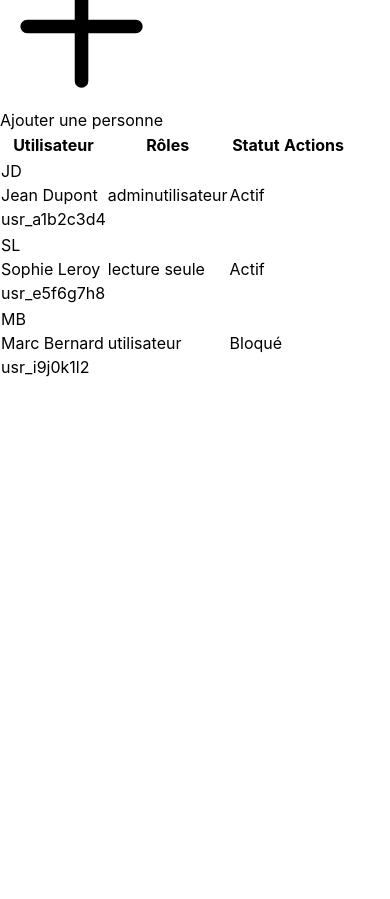
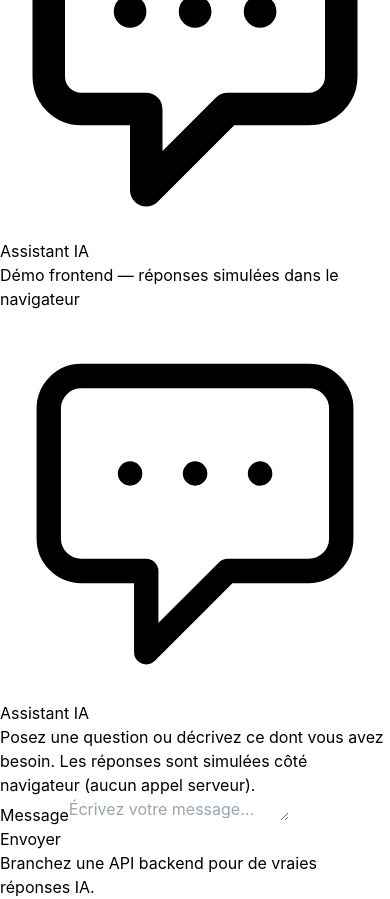
Before and after one commit to Datacsec/prt, a Vue app: page /assurance in a window 390 px wide. Shown: the part 2440-3339 px from the top of the page. Before the commit the page ends 2820 px from the top, so only its background shows below. Built offline with nearby package versions, Linux system fonts and the light colour scheme.

Commit message:
Update AssurancePage.vue

```diff
--- a/src/pages/AssurancePage.vue
+++ b/src/pages/AssurancePage.vue
@@ -1,354 +1,199 @@
 <template>
-  <div class="max-w-7xl mx-auto w-full">
-    <div class="mb-6">
-      <h2 class="text-2xl font-semibold text-gray-900 mb-1">Paramètres — Utilisateurs</h2>
-      <p class="text-sm text-gray-500">Gestion des utilisateurs et des accès</p>
-    </div>
-    <div class="bg-white rounded-lg border border-gray-200 p-6">
-  <div class="space-y-6">
-    <div class="flex flex-col gap-4 sm:flex-row sm:items-center sm:justify-between">
-      <p class="text-sm text-gray-600 max-w-xl">
-        Gérez les comptes : UID, nom, rôles et statut. Les données sont locales au navigateur (démo).
-      </p>
-      <button
-        type="button"
-        class="inline-flex items-center justify-center rounded-lg bg-blue-600 px-4 py-2.5 text-sm font-medium text-white shadow-sm hover:bg-blue-700 focus:outline-none focus:ring-2 focus:ring-blue-500 focus:ring-offset-2 shrink-0"
-        @click="openAddModal"
+  <div class="flex flex-col flex-1 min-h-0 w-full h-full">
+    <!-- En-tête (remplace le titre de page App en mode plein écran) -->
+    <header
+      class="shrink-0 flex items-center gap-3 border-b border-gray-200 bg-white px-6 py-4"
     >
-        <svg class="w-5 h-5 mr-2" fill="none" stroke="currentColor" viewBox="0 0 24 24">
-          <path stroke-linecap="round" stroke-linejoin="round" stroke-width="2" d="M12 4v16m8-8H4" />
-        </svg>
-        Ajouter une personne
-      </button>
-    </div>
-
-    <div class="overflow-hidden rounded-lg border border-gray-200 shadow-sm">
-      <div class="overflow-x-auto">
-        <table class="min-w-full divide-y divide-gray-200 text-sm">
-          <thead class="bg-gray-50">
-            <tr>
-              <th scope="col" class="px-4 py-3 text-left font-semibold text-gray-700">Utilisateur</th>
-              <th scope="col" class="px-4 py-3 text-left font-semibold text-gray-700">Rôles</th>
-              <th scope="col" class="px-4 py-3 text-left font-semibold text-gray-700">Statut</th>
-              <th scope="col" class="px-4 py-3 text-right font-semibold text-gray-700 whitespace-nowrap">
-                Actions
-              </th>
-            </tr>
-          </thead>
-          <tbody class="divide-y divide-gray-200 bg-white">
-            <tr v-if="users.length === 0">
-              <td colspan="4" class="px-4 py-12 text-center text-gray-500">
-                Aucun utilisateur. Cliquez sur « Ajouter une personne » pour commencer.
-              </td>
-            </tr>
-            <tr
-              v-for="u in users"
-              :key="u.uid"
-              class="hover:bg-gray-50/80"
+      <div
+        class="flex h-10 w-10 items-center justify-center rounded-xl bg-gradient-to-br from-violet-500 to-indigo-600 shadow-md shadow-indigo-500/20"
       >
-              <td class="px-4 py-3">
-                <div class="flex items-center gap-3 min-w-0">
-                  <div
-                    :class="[
-                      'flex h-10 w-10 shrink-0 items-center justify-center rounded-full text-xs font-semibold shadow-sm ring-2 ring-white',
-                      avatarRingClass(u.uid)
-                    ]"
-                    :aria-hidden="true"
-                  >
-                    {{ initials(u.name) }}
-                  </div>
-                  <div class="min-w-0">
-                    <p class="font-medium text-gray-900 truncate">{{ u.name }}</p>
-                    <p class="font-mono text-xs text-gray-500 truncate" :title="u.uid">{{ u.uid }}</p>
-                  </div>
-                </div>
-              </td>
-              <td class="px-4 py-3">
-                <div class="flex flex-wrap gap-1.5">
-                  <span
-                    v-for="role in u.roles"
-                    :key="role"
-                    class="inline-flex rounded-full bg-gray-100 px-2.5 py-0.5 text-xs font-medium text-gray-700"
-                  >
-                    {{ role }}
-                  </span>
-                </div>
-              </td>
-              <td class="px-4 py-3 whitespace-nowrap">
-                <span
-                  :class="[
-                    'inline-flex rounded-full px-2.5 py-0.5 text-xs font-semibold',
-                    u.status === 'active'
-                      ? 'bg-emerald-100 text-emerald-800'
-                      : 'bg-red-100 text-red-800'
-                  ]"
-                >
-                  {{ u.status === 'active' ? 'Actif' : 'Bloqué' }}
-                </span>
-              </td>
-              <td class="px-4 py-3 text-right whitespace-nowrap">
-                <div class="inline-flex items-center gap-1">
-                  <button
-                    type="button"
-                    :class="[
-                      'inline-flex h-9 w-9 items-center justify-center rounded-full transition-colors',
-                      u.status === 'active'
-                        ? 'text-amber-600 hover:bg-amber-50 hover:text-amber-800'
-                        : 'text-emerald-600 hover:bg-emerald-50 hover:text-emerald-800'
-                    ]"
-                    :title="u.status === 'active' ? 'Bloquer' : 'Débloquer'"
-                    :aria-label="u.status === 'active' ? 'Bloquer l’utilisateur' : 'Débloquer l’utilisateur'"
-                    @click="toggleBlock(u)"
-                  >
-                    <!-- cadenas fermé = bloquer, ouvert = débloquer -->
-                    <svg
-                      v-if="u.status === 'active'"
-                      class="h-5 w-5"
-                      fill="none"
-                      stroke="currentColor"
-                      viewBox="0 0 24 24"
-                    >
+        <svg class="w-5 h-5 text-white" fill="none" stroke="currentColor" viewBox="0 0 24 24">
           <path
             stroke-linecap="round"
             stroke-linejoin="round"
             stroke-width="2"
-                        d="M12 15v2m-6 4h12a2 2 0 002-2v-6a2 2 0 00-2-2H6a2 2 0 00-2 2v6a2 2 0 002 2zm10-10V7a4 4 0 00-8 0v4h8z"
+            d="M8 10h.01M12 10h.01M16 10h.01M9 16H5a2 2 0 01-2-2V6a2 2 0 012-2h14a2 2 0 012 2v8a2 2 0 01-2 2h-5l-5 5v-5z"
           />
         </svg>
-                    <svg
-                      v-else
-                      class="h-5 w-5"
-                      fill="none"
-                      stroke="currentColor"
-                      viewBox="0 0 24 24"
+      </div>
+      <div class="min-w-0">
+        <h1 class="text-lg font-semibold text-gray-900 truncate">Assistant IA</h1>
+        <p class="text-xs text-gray-500 truncate">Démo frontend — réponses simulées dans le navigateur</p>
+      </div>
+    </header>
+
+    <!-- Zone messages (scroll sur toute la hauteur restante) -->
+    <div
+      ref="scrollRoot"
+      class="flex-1 min-h-0 overflow-y-auto bg-gray-50 px-6 py-6 space-y-4"
     >
+      <div
+        v-if="messages.length === 0"
+        class="flex flex-col items-center justify-center text-center py-16 px-6 text-gray-500"
+      >
+        <div
+          class="w-14 h-14 rounded-2xl bg-gradient-to-br from-violet-500 to-indigo-600 flex items-center justify-center mb-4 shadow-lg shadow-indigo-500/25"
+        >
+          <svg class="w-8 h-8 text-white" fill="none" stroke="currentColor" viewBox="0 0 24 24">
             <path
               stroke-linecap="round"
               stroke-linejoin="round"
-                        stroke-width="2"
-                        d="M16.5 10.5V6.75a4.5 4.5 0 10-9 0v3.75m-.75 11.25h10.5a2.25 2.25 0 002.25-2.25v-6.75a2.25 2.25 0 00-2.25-2.25H6.75a2.25 2.25 0 00-2.25 2.25v6.75a2.25 2.25 0 002.25 2.25z"
+              stroke-width="1.5"
+              d="M8 10h.01M12 10h.01M16 10h.01M9 16H5a2 2 0 01-2-2V6a2 2 0 012-2h14a2 2 0 012 2v8a2 2 0 01-2 2h-5l-5 5v-5z"
             />
           </svg>
-                  </button>
-                  <button
-                    type="button"
-                    class="inline-flex h-9 w-9 items-center justify-center rounded-full text-red-600 transition-colors hover:bg-red-50 hover:text-red-800"
-                    title="Supprimer"
-                    aria-label="Supprimer l’utilisateur"
-                    @click="removeUser(u)"
+        </div>
+        <p class="text-lg font-medium text-gray-800">Assistant IA</p>
+        <p class="text-sm mt-2 max-w-sm">
+          Posez une question ou décrivez ce dont vous avez besoin. Les réponses sont simulées côté navigateur (aucun appel serveur).
+        </p>
+      </div>
+
+      <div
+        v-for="msg in messages"
+        :key="msg.id"
+        :class="['flex', msg.role === 'user' ? 'justify-end' : 'justify-start']"
       >
-                    <svg class="h-5 w-5" fill="none" stroke="currentColor" viewBox="0 0 24 24">
-                      <path
-                        stroke-linecap="round"
-                        stroke-linejoin="round"
-                        stroke-width="2"
-                        d="M19 7l-.867 12.142A2 2 0 0116.138 21H7.862a2 2 0 01-1.995-1.858L5 7m5 4v6m4-6v6m1-10V4a1 1 0 00-1-1h-4a1 1 0 00-1 1v3M4 7h16"
-                      />
-                    </svg>
-                  </button>
-                </div>
-              </td>
-            </tr>
-          </tbody>
-        </table>
+        <div
+          :class="[
+            'max-w-[85%] rounded-2xl px-4 py-3 text-sm leading-relaxed shadow-sm',
+            msg.role === 'user'
+              ? 'bg-blue-600 text-white rounded-br-md'
+              : 'bg-gray-100 text-gray-900 border border-gray-200 rounded-bl-md'
+          ]"
+        >
+          <p class="whitespace-pre-wrap break-words">{{ msg.content }}</p>
+          <p
+            :class="[
+              'text-[10px] mt-2 opacity-70',
+              msg.role === 'user' ? 'text-blue-100' : 'text-gray-500'
+            ]"
+          >
+            {{ formatTime(msg.at) }}
+          </p>
         </div>
       </div>
+
+      <div v-if="isTyping" class="flex justify-start">
+        <div
+          class="rounded-2xl rounded-bl-md border border-gray-200 bg-gray-50 px-4 py-3 flex items-center gap-1.5"
+        >
+          <span class="w-2 h-2 rounded-full bg-gray-400 animate-bounce" style="animation-delay: 0ms" />
+          <span class="w-2 h-2 rounded-full bg-gray-400 animate-bounce" style="animation-delay: 150ms" />
+          <span class="w-2 h-2 rounded-full bg-gray-400 animate-bounce" style="animation-delay: 300ms" />
         </div>
       </div>
     </div>
 
-  <!-- Modal ajout -->
-  <Teleport to="body">
-      <div
-        v-if="addOpen"
-        class="fixed inset-0 z-50 flex items-end justify-center sm:items-center p-4 bg-gray-900/50"
-        role="dialog"
-        aria-modal="true"
-        aria-labelledby="add-user-title"
-        @click.self="closeAddModal"
-      >
-        <div
-          class="w-full max-w-md rounded-xl bg-white shadow-xl border border-gray-200"
-          @click.stop
-        >
-          <div class="border-b border-gray-100 px-5 py-4">
-            <h3 id="add-user-title" class="text-lg font-semibold text-gray-900">
-              Ajouter une personne
-            </h3>
-            <p class="mt-1 text-sm text-gray-500">Renseignez le nom et les rôles. L’UID sera généré automatiquement.</p>
-          </div>
-          <form class="px-5 py-4 space-y-4" @submit.prevent="submitAdd">
-            <div>
-              <label for="new-name" class="block text-sm font-medium text-gray-700 mb-1">Nom</label>
-              <input
-                id="new-name"
-                v-model.trim="form.name"
-                type="text"
-                required
-                autocomplete="name"
-                class="w-full rounded-lg border border-gray-300 px-3 py-2 text-sm shadow-sm focus:border-blue-500 focus:ring-2 focus:ring-blue-500/20 outline-none"
-                placeholder="Ex. Marie Martin"
+    <!-- Saisie : bandeau pleine largeur en bas -->
+    <div class="shrink-0 border-t border-gray-200 bg-white px-6 py-4">
+      <form class="flex gap-3 items-end max-w-5xl mx-auto w-full" @submit.prevent="sendMessage">
+        <div class="flex-1 min-w-0">
+          <label for="chat-input" class="sr-only">Message</label>
+          <textarea
+            id="chat-input"
+            v-model="draft"
+            rows="1"
+            placeholder="Écrivez votre message…"
+            class="w-full resize-none rounded-xl border border-gray-300 bg-gray-50 px-4 py-3 text-sm text-gray-900 placeholder-gray-400 shadow-sm focus:border-blue-500 focus:bg-white focus:ring-2 focus:ring-blue-500/20 outline-none transition min-h-[48px] max-h-32"
+            :disabled="isTyping"
+            @keydown.enter.exact.prevent="sendMessage"
           />
         </div>
-            <div>
-              <span class="block text-sm font-medium text-gray-700 mb-2">Rôles</span>
-              <div class="space-y-2">
-                <label
-                  v-for="opt in roleOptions"
-                  :key="opt"
-                  class="flex items-center gap-2 cursor-pointer"
-                >
-                  <input
-                    v-model="form.roles"
-                    type="checkbox"
-                    :value="opt"
-                    class="rounded border-gray-300 text-blue-600 focus:ring-blue-500"
-                  />
-                  <span class="text-sm text-gray-700">{{ opt }}</span>
-                </label>
-              </div>
-              <p v-if="form.roles.length === 0" class="mt-1 text-xs text-amber-600">Sélectionnez au moins un rôle.</p>
-            </div>
-            <div class="flex justify-end gap-2 pt-2">
-              <button
-                type="button"
-                class="rounded-lg border border-gray-300 bg-white px-4 py-2 text-sm font-medium text-gray-700 hover:bg-gray-50"
-                @click="closeAddModal"
-              >
-                Annuler
-              </button>
         <button
           type="submit"
-                :disabled="!form.name || form.roles.length === 0"
-                class="rounded-lg bg-blue-600 px-4 py-2 text-sm font-medium text-white hover:bg-blue-700 disabled:opacity-50 disabled:cursor-not-allowed"
+          :disabled="!draft.trim() || isTyping"
+          class="shrink-0 inline-flex items-center justify-center rounded-xl bg-blue-600 px-6 py-3 text-sm font-medium text-white shadow-sm hover:bg-blue-700 disabled:opacity-50 disabled:cursor-not-allowed transition"
         >
-                Créer
+          Envoyer
         </button>
-            </div>
       </form>
+      <p class="mt-2 text-xs text-gray-500 text-center max-w-5xl mx-auto">
+        Branchez une API backend pour de vraies réponses IA.
+      </p>
     </div>
   </div>
-  </Teleport>
 </template>
 
 <script>
-import { ref } from 'vue'
+import { ref, watch, nextTick } from 'vue'
 
-let uidCounter = 100
+let idSeq = 0
 
-const AVATAR_GRADIENTS = [
-  'bg-gradient-to-br from-sky-400 to-blue-600 text-white',
-  'bg-gradient-to-br from-violet-400 to-purple-600 text-white',
-  'bg-gradient-to-br from-emerald-400 to-teal-600 text-white',
-  'bg-gradient-to-br from-amber-400 to-orange-600 text-white',
-  'bg-gradient-to-br from-rose-400 to-pink-600 text-white',
-  'bg-gradient-to-br from-slate-500 to-slate-700 text-white'
-]
-
-const hashUid = (uid) => {
-  let h = 0
-  for (let i = 0; i < uid.length; i += 1) h = (h * 31 + uid.charCodeAt(i)) >>> 0
-  return h
-}
-
-const initialUsers = () => [
-  {
-    uid: 'usr_a1b2c3d4',
-    name: 'Jean Dupont',
-    roles: ['admin', 'utilisateur'],
-    status: 'active'
-  },
-  {
-    uid: 'usr_e5f6g7h8',
-    name: 'Sophie Leroy',
-    roles: ['lecture seule'],
-    status: 'active'
-  },
-  {
-    uid: 'usr_i9j0k1l2',
-    name: 'Marc Bernard',
-    roles: ['utilisateur'],
-    status: 'blocked'
-  }
+const SIMULATED_REPLIES = [
+  "Merci pour votre message. En production, cette réponse viendrait d’un modèle d’IA connecté à votre backend.",
+  "Je note votre demande. Voici une réponse de démonstration : comment puis-je vous aider davantage sur le portail ?",
+  "C’est une excellente question. Côté interface, tout est prêt : il reste à brancher l’endpoint de votre fournisseur d’IA.",
+  "Voici un résumé fictif : votre message a été reçu et traité localement dans le navigateur, sans envoi de données.",
+  "Pour aller plus loin, vous pourrez remplacer la fonction `simulateReply` par un appel `fetch` vers votre API."
 ]
 
 export default {
-  name: 'Parametres',
+  name: 'ChatIA',
   setup() {
-    const users = ref(initialUsers())
-    const addOpen = ref(false)
-    const roleOptions = ['admin', 'utilisateur', 'lecture seule']
-    const form = ref({
-      name: '',
-      roles: ['utilisateur']
-    })
+    const messages = ref([])
+    const draft = ref('')
+    const isTyping = ref(false)
+    const scrollRoot = ref(null)
 
-    const genUid = () => {
-      uidCounter += 1
-      return `usr_${Date.now().toString(36)}_${uidCounter}`
+    const formatTime = (d) =>
+      new Intl.DateTimeFormat('fr-FR', {
+        hour: '2-digit',
+        minute: '2-digit'
+      }).format(d)
+
+    const scrollToBottom = async () => {
+      await nextTick()
+      const el = scrollRoot.value
+      if (el) el.scrollTop = el.scrollHeight
     }
 
-    const openAddModal = () => {
-      form.value = { name: '', roles: ['utilisateur'] }
-      addOpen.value = true
+    watch(messages, () => scrollToBottom(), { deep: true })
+    watch(isTyping, () => scrollToBottom())
+
+    const simulateReply = (userText) => {
+      const lower = userText.toLowerCase()
+      if (lower.includes('bonjour') || lower.includes('salut')) {
+        return "Bonjour ! Je suis l’assistant du portail (mode démo). Que souhaitez-vous faire aujourd’hui ?"
+      }
+      if (lower.includes('aide') || lower.includes('help')) {
+        return "Vous pouvez poser des questions sur le portail, la navigation ou vos services. Connectez une API pour des réponses réelles."
+      }
+      const idx = Math.floor(Math.random() * SIMULATED_REPLIES.length)
+      return SIMULATED_REPLIES[idx]
     }
 
-    const closeAddModal = () => {
-      addOpen.value = false
+    const sendMessage = () => {
+      const text = draft.value.trim()
+      if (!text || isTyping.value) return
+
+      messages.value.push({
+        id: ++idSeq,
+        role: 'user',
+        content: text,
+        at: new Date()
+      })
+      draft.value = ''
+      isTyping.value = true
+
+      window.setTimeout(() => {
+        messages.value.push({
+          id: ++idSeq,
+          role: 'assistant',
+          content: simulateReply(text),
+          at: new Date()
+        })
+        isTyping.value = false
+      }, 600 + Math.random() * 500)
     }
 
-    const submitAdd = () => {
-      if (!form.value.name || form.value.roles.length === 0) return
-      users.value = [
-        ...users.value,
-        {
-          uid: genUid(),
-          name: form.value.name,
-          roles: [...form.value.roles],
-          status: 'active'
-        }
-      ]
-      closeAddModal()
-    }
-
-    const toggleBlock = (u) => {
-      users.value = users.value.map((x) =>
-        x.uid === u.uid
-          ? { ...x, status: x.status === 'active' ? 'blocked' : 'active' }
-          : x
-      )
-    }
-
-    const removeUser = (u) => {
-      if (!confirm(`Supprimer définitivement ${u.name} (${u.uid}) ?`)) return
-      users.value = users.value.filter((x) => x.uid !== u.uid)
-    }
-
-    const initials = (name) => {
-      const parts = name.trim().split(/\s+/).filter(Boolean)
-      if (parts.length >= 2) {
-        return (parts[0][0] + parts[parts.length - 1][0]).toUpperCase()
-      }
-      if (parts.length === 1 && parts[0].length >= 2) {
-        return parts[0].substring(0, 2).toUpperCase()
-      }
-      return (parts[0] || '?').substring(0, 2).toUpperCase()
-    }
-
-    const avatarRingClass = (uid) => AVATAR_GRADIENTS[hashUid(uid) % AVATAR_GRADIENTS.length]
-
     return {
-      users,
-      addOpen,
-      form,
-      roleOptions,
-      openAddModal,
-      closeAddModal,
-      submitAdd,
-      toggleBlock,
-      removeUser,
-      initials,
-      avatarRingClass
+      messages,
+      draft,
+      isTyping,
+      scrollRoot,
+      formatTime,
+      sendMessage
     }
   }
 }
```
Lines whose indentation alone changed are shown as unchanged.
